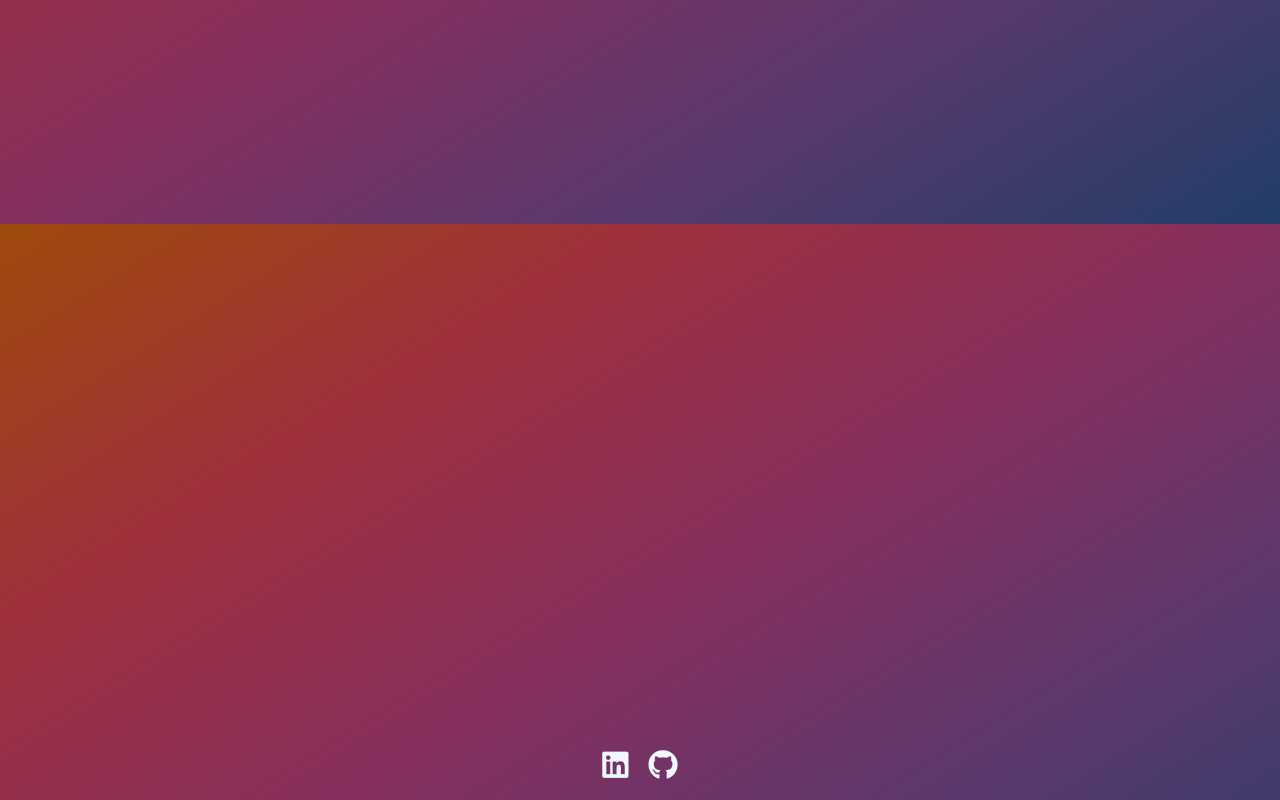
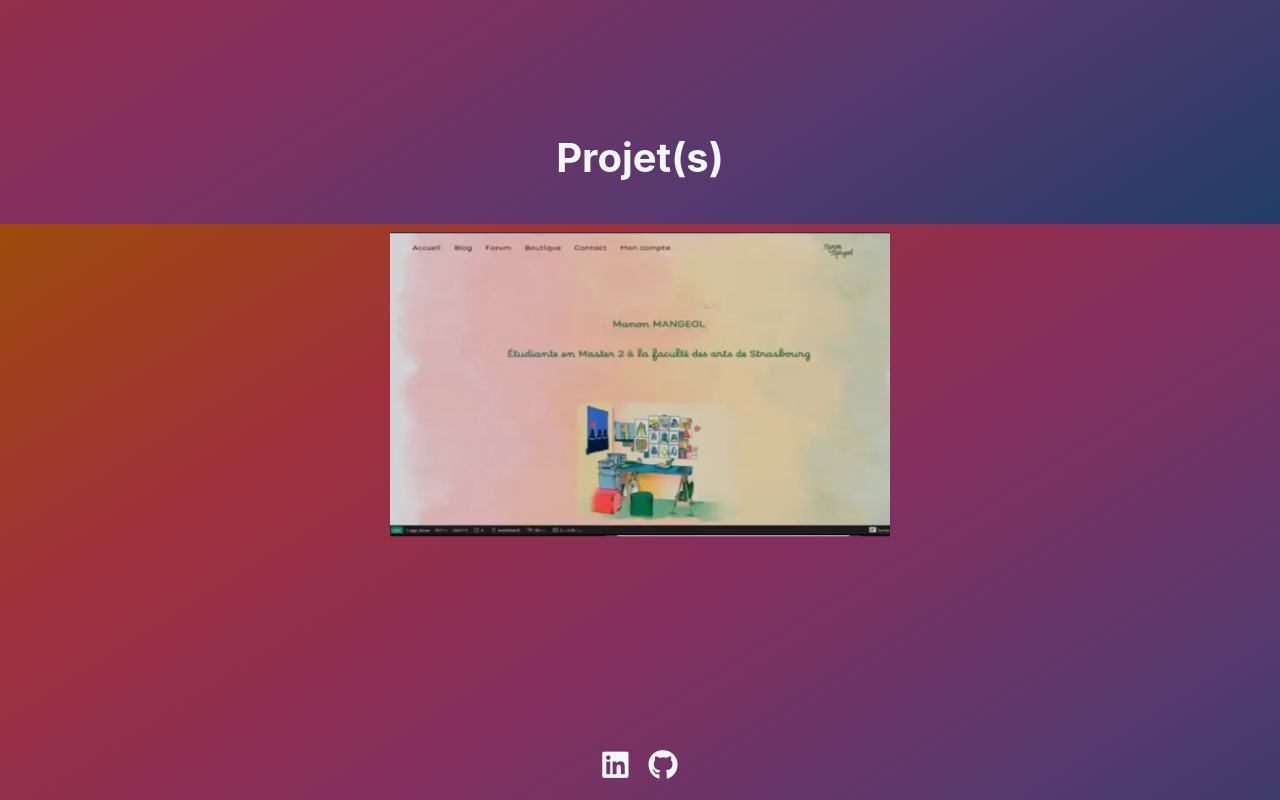
Before and after one commit to AnotheerDev/mon-portfolio, a React (Create React App) app: page / in a window 1280 px wide. Shown: the part 2976-3776 px from the top of the page. Built offline with nearby package versions, Linux system fonts and the light colour scheme; a web font is replaced by a local one.

Commit message:
Add project details to Projects component

```diff
--- a/src/components/Projects/Projects.jsx
+++ b/src/components/Projects/Projects.jsx
@@ -3,9 +3,70 @@ import React from 'react';
 import './projects.css';
 
 const Projects = () => {
+    // Définition des données
+    const missions = [
+        "Conception du site",
+        "Wireframe",
+        "Maquette",
+        "Création base de données",
+        "Développement",
+        "Mise en production"
+    ];
+
+    const fonctionnalites = [
+        "Présentation de l'artiste",
+        "Création d'un blog",
+        "Création d'un forum",
+        "Création d'une boutique",
+        "Authentification",
+        "Interface d'administration"
+    ];
+
+    const outils = [
+        "HTML",
+        "CSS",
+        "JavaScript",
+        "PHP",
+        "MySQL",
+        "Symfony",
+        "Webpack"
+    ];
+
     return (
         <section id="projects">
-            {/* Ici, vous pouvez ajouter des cartes de projet, des images, des descriptions, etc. */}
+            <h1>Projet(s)</h1>
+            <div className="flip-box">
+                <div className="flip-box-inner">
+                    <div className="flip-box-front atelier">
+                        <img className="bg-img" src="img/image.png" alt="Projet"/>
+                    </div>
+                    <div className="flip-box-back">
+                        <div>
+                            <h2>Conception du site de Manon Mangeol</h2>
+                            <div className="global">
+                                <div className="mission">
+                                    <h3 className="third">Missions</h3>
+                                    {missions.map((mission, index) => (
+                                        <p key={index}>{mission}</p>
+                                    ))}
+                                </div>
+                                <div className="fonctionality">
+                                    <h3 className="third">Fonctionnalités</h3>
+                                    {fonctionnalites.map((fonctionnalite, index) => (
+                                        <p key={index}>{fonctionnalite}</p>
+                                    ))}
+                                </div>
+                                <div className="outils">
+                                    <h3 className="third">Outils</h3>
+                                    {outils.map((outil, index) => (
+                                        <p key={index}>{outil}</p>
+                                    ))}
+                                </div>
+                            </div>
+                        </div>
+                    </div>
+                </div>
+            </div>
         </section>
     );
 }
```
